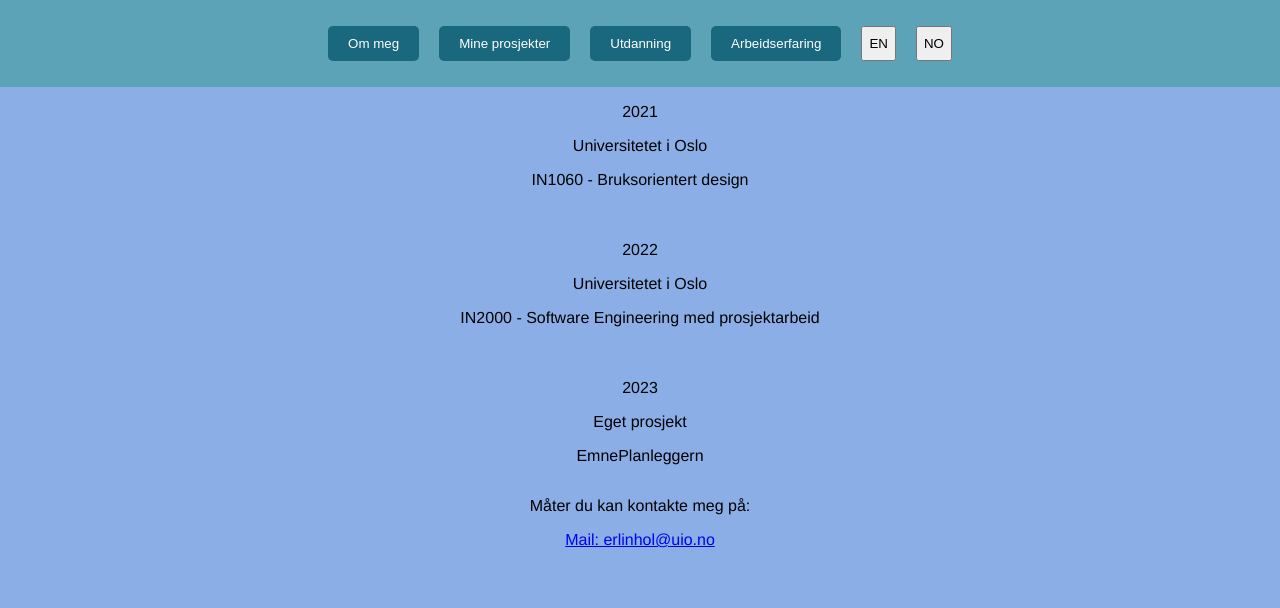
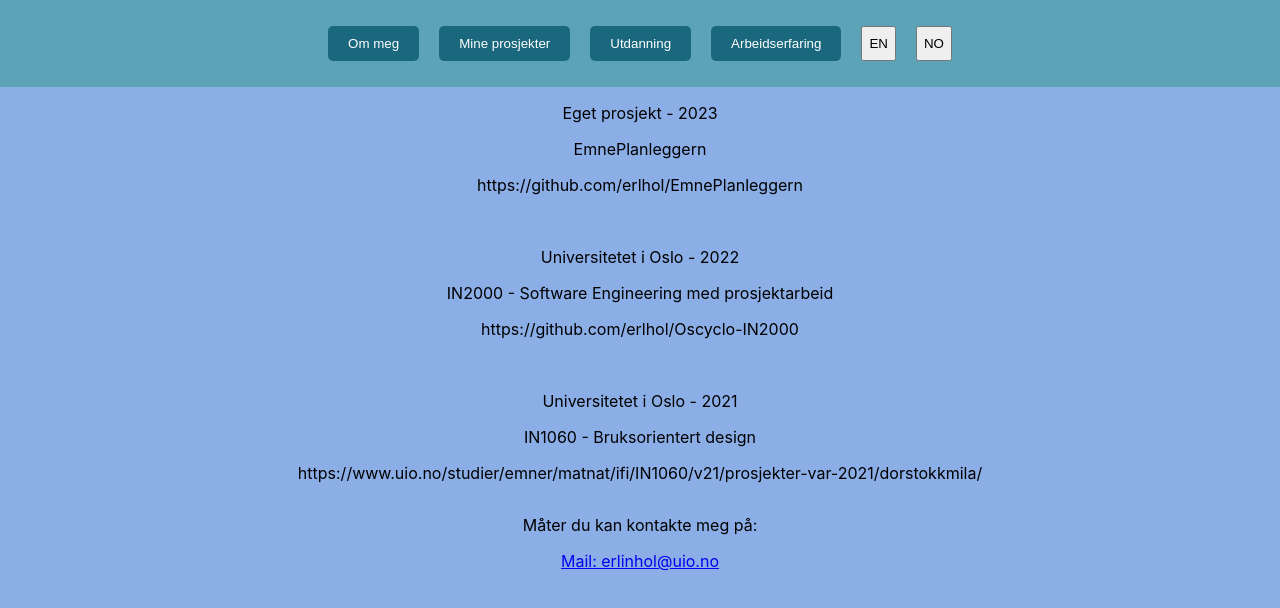
Before and after one commit to erlhol/Erling-Holte, a React (Create React App) app in the folder my-app/: page / in a window 1280 px wide. Both pictures are taken after a click on the button "Mine prosjekter". Shown: the top 608 px of the page. Built offline with nearby package versions, Linux system fonts and the light colour scheme.

Commit message:
Add wordBreak

```diff
--- a/my-app/src/components/Projects.js
+++ b/my-app/src/components/Projects.js
@@ -2,15 +2,14 @@ import React from 'react';
 
 function Projects() {
 
-    const myProjects = [ [ "2021", "Universitetet i Oslo","IN1060 - Bruksorientert design",],
-                                             [ "2022", "Universitetet i Oslo", "IN2000 - Software Engineering med prosjektarbeid"],
-                                             [ "2023","Eget prosjekt", "EmnePlanleggern"],]
+    const myProjects = [ [ "2023","Eget prosjekt", "EmnePlanleggern", "https://github.com/erlhol/EmnePlanleggern"],
+    [ "2022", "Universitetet i Oslo", "IN2000 - Software Engineering med prosjektarbeid","https://github.com/erlhol/Oscyclo-IN2000"],
+                         [ "2021", "Universitetet i Oslo","IN1060 - Bruksorientert design","https://www.uio.no/studier/emner/matnat/ifi/IN1060/v21/prosjekter-var-2021/dorstokkmila/"]]
 
     return (<div style={{display: 'flex', flexDirection: 'column', gap: '20px'}}>
-        {myProjects.map((values) => (
-            <div>
-                <p>{values[0]}</p>
-                <p>{values[1]}</p>
+        {myProjects.map((values,i) => (
+            <div key={i} style={{wordBreak: 'break-all'}}>
+                <p>{values[1]} - {values[0]}</p>
                 <p>{values[2]}</p>
                 <p>{values[3]}</p>
             </div>
--- a/my-app/src/components/Work.js
+++ b/my-app/src/components/Work.js
@@ -12,7 +12,7 @@ function Work() {
 
     function work_element_layout(time,title,description,img) {
         return (
-            <div style={{display: 'flex', gap: '20px'}}>
+            <div style={{display: 'flex', gap: '20px', wordBreak: 'break-all'}}>
                 <img style={{
                         maxWidth: '150px',
                         maxHeight: '150px',
--- a/my-app/src/index.css
+++ b/my-app/src/index.css
@@ -5,9 +5,10 @@ body {
     sans-serif;
   -webkit-font-smoothing: antialiased;
   -moz-osx-font-smoothing: grayscale;
+  background-color: rgb(139, 174, 231);
 }
 
-@media screen and (min-width: 640px) {
+@media screen and (min-width: 600px) {
   .nav-list {
     list-style-type: none;
     padding: 0;
@@ -23,6 +24,7 @@ body {
   padding: 10px; /* Padding around the navigation bar */
   display: flex;
   justify-content: center;
+  width: 100%;
 }
 
 .nav-list {
@@ -50,12 +52,6 @@ body {
 
 * {
   box-sizing: border-box;
-}
-
-/* Set a background color */
-body {
-  background-color: rgb(139, 174, 231);
-  font-family: Helvetica, sans-serif;
 }
 
 /* The actual timeline (the vertical ruler) */
```
